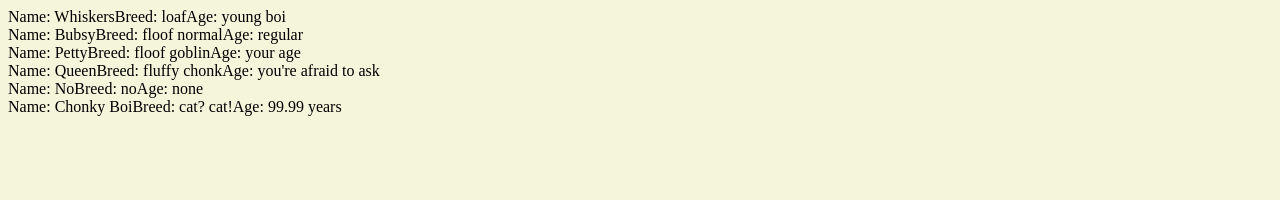
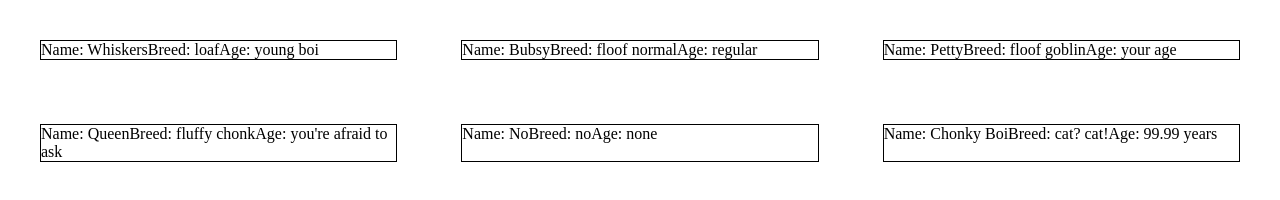
Before and after one commit to hauntedkeyboard/fun_with_grid, a plain HTML site: page index.html in a window 1280 px wide. Drawn offline with Linux system fonts and the light colour scheme.

Commit message:
add more css

```diff
--- a/app.js
+++ b/app.js
@@ -47,9 +47,9 @@ function makePetDiv() {
         newCard = document.querySelector("section").appendChild(card);
         newP2 = newCard.appendChild(paragraph2);
         newSpan = newCard.appendChild(span);
-        newP2.appendChild(petName);
-        newSpan.appendChild(petBreed);
-        newSpan.appendChild(petAge);
+        newP2.append(petName);
+        newSpan.append(petBreed);
+        newSpan.append(petAge);
 
 
     }
--- a/styles.css
+++ b/styles.css
@@ -1,3 +1,18 @@
-* {
-    background-color: beige;
+*,
+*::before,
+*::after {
+    box-sizing: border-box;
 }
+
+
+section {
+    display: grid;
+    grid-template-columns: 1fr 1fr 1fr;
+
+
+}
+
+div {
+    margin: 2rem;
+    border: 1px solid black;
+}
```
